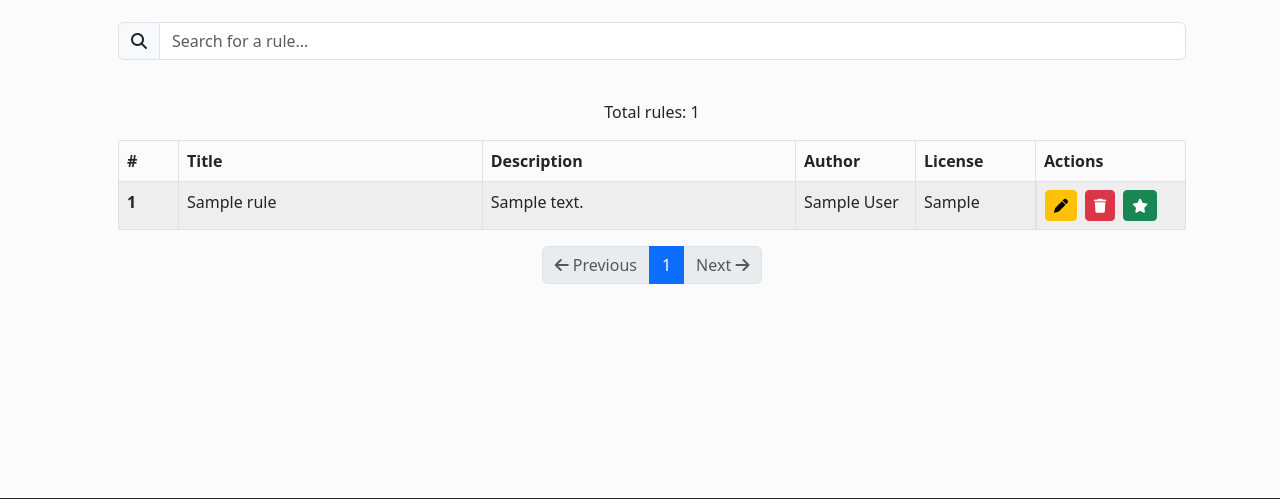
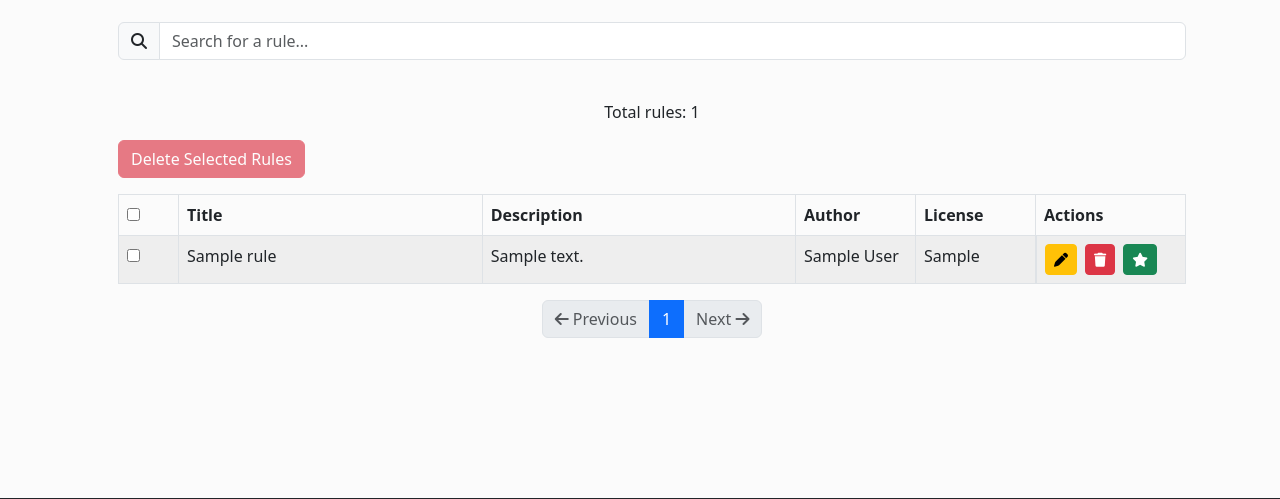
Before and after one commit to ngsoti/rulezet-core, a Flask app: page /rule/owner_rules in a window 1280 px wide. Shown: the part 174-673 px from the top of the page. Run offline with Flask 3, Linux system fonts and the light colour scheme; a user stored in the database is signed in; tables that the repository leaves empty hold one stand-in row (values such as "Sample post"); some libraries are stand-ins or nearby versions.

```diff
--- a/app/rule/rule.py
+++ b/app/rule/rule.py
@@ -43,6 +43,10 @@ def rule():
         form_dict = form_to_dict(form)
 
         form_dict['author'] =  current_user.first_name
+        if form_dict['description'] == '':
+            form_dict['description'] = "No description for the rule"
+        if form_dict['source'] == '':
+            form_dict['source'] = current_user.first_name + " , " + current_user.last_name
 
         RuleModel.add_rule_core(form_dict)
         flash('Rule added !', 'success')
@@ -132,6 +136,25 @@ def delete_rule():
     if current_user.id == user_id or current_user.is_admin():
         RuleModel.delete_rule_core(rule_id)
         return jsonify({"success": True, "message": "Rule deleted!"})
+
+    return render_template("access_denied.html")
+
+
+
+@rule_blueprint.route("/delete_selected_rules", methods=['POST'])
+@login_required
+def delete_selected_rules():
+    data = request.get_json()
+    rule_id = data.get('id')
+    user_id = RuleModel.get_rule_user_id(rule_id)  # Get the user who created the rule
+
+    # Check if the current user is either the owner or an admin
+    if current_user.id == user_id or current_user.is_admin():
+        success = RuleModel.delete_rule_core(rule_id)
+        if success:
+            return jsonify({"success": True, "message": "Rule deleted!"})
+        else:
+            return jsonify({"success": False, "message": "Failed to delete the rule!"})
 
     return render_template("access_denied.html")
 
--- a/app/templates/rule/rules_list.html
+++ b/app/templates/rule/rules_list.html
@@ -16,9 +16,9 @@
     {% endif %}
   {% endwith %}
 
-  <a :href="`/rule/test_yaml_rules_parse`" class="btn btn-warning btn-sm me-2" title="Edit Rule">
+  <!-- <a :href="`/rule/test_yaml_rules_parse`" class="btn btn-warning btn-sm me-2" title="Edit Rule">
     <i class="fas fa-pen"></i>
-  </a>
+  </a> -->
 
 
   <header class="d-flex justify-content-between align-items-center mb-4">
--- a/app/templates/rule/rules_owner.html
+++ b/app/templates/rule/rules_owner.html
@@ -26,23 +26,33 @@
 <template v-if="rules_list && rules_list.rule.length > 0">
     <br/>
     <p class="text-center">Total rules: [[ total_rules_liste ]]</p>
+    <div class="mb-3">
+        <button class="btn btn-danger" :disabled="selectedRules.length === 0" @click="deleteSelectedRules">
+            Delete Selected Rules
+        </button>
+    </div>
 
     <!-- Rules Table -->
     <table class="table table-striped table-bordered table-hover">
         <thead>
             <tr>
-            <th scope="col" style="width: 60px; text-overflow: ellipsis; overflow: hidden; white-space: nowrap;">#</th>
+                <!-- Master checkbox to select/deselect all rules -->
+                <th scope="col" style="width: 60px;">
+                    <input type="checkbox" v-model="selectAll" @change="toggleSelectAll">
+                </th>
                 <th scope="col" style="max-width: 200px; text-overflow: ellipsis; overflow: hidden; white-space: nowrap;">Title</th>
                 <th scope="col" style="max-width: 50px; text-overflow: ellipsis; overflow: hidden; white-space: nowrap;">Description</th>
                 <th scope="col" style="width: 120px; text-overflow: ellipsis; overflow: hidden; white-space: nowrap;">Author</th>
                 <th scope="col" style="width: 120px; text-overflow: ellipsis; overflow: hidden; white-space: nowrap;">License</th>
                 <th scope="col" style="width: 150px;">Actions</th>
             </tr>
-
         </thead>
         <tbody>
+            <!-- Loop over rules and add a checkbox for each row -->
             <tr v-for="(rule, index) in filteredRules" :key="rule.uuid" @click="detailRule(rule.id)" style="cursor: pointer;">
-            <th scope="row" style="width: 60px; text-overflow: ellipsis; overflow: hidden; white-space: nowrap;">[[ rule.id ]]</th>
+                <th scope="row" style="width: 60px;">
+                    <input type="checkbox" :value="rule.id" v-model="selectedRules" @click.stop/>
+                </th>
                 <td style="max-width: 200px; text-overflow: ellipsis; overflow: hidden; white-space: nowrap;">[[ rule.title ]]</td>
                 <td style="max-width: 150px; text-overflow: ellipsis; overflow: hidden; white-space: nowrap;">[[ rule.description ]]</td>
                 <td style="max-width: 120px; text-overflow: ellipsis; overflow: hidden; white-space: nowrap;">[[ rule.author ]]</td>
@@ -57,18 +67,15 @@
                             <i class="fas fa-trash"></i>
                         </button>
                     </template>
-
-
                     <a :href="`/rule/favorite/${rule.id}`" class="btn btn-success btn-sm me-2" title="Add to Favorites">
                         <i class="fas fa-star"></i>
                     </a>
                     {% endif %}
                 </td>
             </tr>
+        </tbody>
+    </table>
 
-    </tbody>
-
-    </table>
 
     <!-- Pagination (again) -->
     <nav aria-label="Page navigation">
@@ -107,7 +114,7 @@
 
 {% block script %}
 <script type="module">
-const { createApp, ref, computed } = Vue
+const { createApp, ref, computed, watch } = Vue
 import { message_list } from '/static/js/toaster.js'
 
 createApp({
@@ -122,6 +129,70 @@ createApp({
         const searchQuery = ref('')
         const total_rules_liste = ref()
 
+        const selectedRules = ref([]) // To store selected rule IDs
+        const selectAll = ref(false) // To handle the master checkbox
+
+
+        async function deleteSelectedRules() {
+            const selectedRuleIds = selectedRules.value;
+
+            if (selectedRuleIds.length === 0) {
+                message_list.error('No rules selected for deletion!');
+                return;
+            }
+
+            const res = await fetch('/rule/delete_rule', {
+                method: 'POST',
+                headers: {
+                    'Content-Type': 'application/json',
+                    'X-CSRFToken': csrf_token
+                },
+                body: JSON.stringify({ ids: selectedRuleIds })
+            });
+
+            const data = await res.json();
+
+            if (data.success) {
+                selectedRules.value = [];
+                fetchRules(current_page.value);
+                message_list.success(data.message);
+            } else {
+                message_list.error(data.message);
+            }
+        }
+
+
+
+
+
+
+
+
+
+
+
+
+
+        // select gestion
+        const allSelected = computed(() => selectedRules.value.length === rules_list.value.rule.length)
+
+        // Toggle the selection of all rules
+        const toggleSelectAll = () => {
+            if (selectAll.value) {
+                selectedRules.value = rules_list.value.rule.map(rule => rule.id) // Select all
+            } else {
+                selectedRules.value = [] // Deselect all
+            }
+        }
+        // Watch for changes in selectedRules to update selectAll checkbox
+        watch(selectedRules, () => {
+            selectAll.value = allSelected.value
+        })
+
+
+
+
+
         const filteredRules = computed(() => {
             if (!rules_list.value || !rules_list.value.rule) return []
             const query = searchQuery.value.toLowerCase()
@@ -133,8 +204,7 @@ createApp({
             )
         })
 
-
-    function detailRule(rule_id){
+        function detailRule(rule_id) {
             // fetch(`/rule/detail_rule/${rule_id}`)
             window.location.href = `/rule/detail_rule/${rule_id}`;
         }
@@ -145,24 +215,17 @@ createApp({
             rules_list.value = data
             total_pages.value = data.total_pages
             total_rules.value = data.total_rules
-        total_rules_liste.value = data.total_rules // copy to have a dynamique value of total rule
+            total_rules_liste.value = data.total_rules // copy to have a dynamic value of total rules
             current_page.value = page
         }
-    async function fetchCurrentUser(){
+
+        async function fetchCurrentUser() {
             const res = await fetch('get_current_user')
             const data = await res.json()
             current_user_is_admin.value = data.user
         }
 
-    // async function deleteRule(id, index) {
-    //     const res = await fetch('delete_rule?id=' + id)
-    //     const data = await res.json()
-    //     const acces = data.success
-    //     if(acces){
-    //         rules_list.value.rule.splice(index, 1)
-    //         total_rules_liste.value -= 1
-    //     }
-    // }
+        // Delete rule
         async function deleteRule(id, index) {
             const res = await fetch('/rule/delete_rule', {
                 method: 'POST',
@@ -180,6 +243,7 @@ createApp({
             }
         }
 
+        // Vote on a rule
         async function vote(voteType, ruleId) {
             const res = await fetch(`vote_rule?id=${ruleId}&vote_type=${voteType}`, { method: 'GET' })
             const data = await res.json()
@@ -193,12 +257,13 @@ createApp({
             }
         }
 
-    async function addFavoriteRule(id, index){
+        // Add to favorites
+        async function addFavoriteRule(id, index) {
             const res = await fetch('add_rule_favorite?id=' + id)
-        if (res){
+            if (res) {
                 message_list.success('Rule added to favorites!');
-        }else{
-        message_list.error('Rule added to favorites!');
+            } else {
+                message_list.error('Failed to add rule to favorites!');
             }
         }
 
@@ -222,6 +287,7 @@ createApp({
             return pages
         })
 
+        // Initial fetches
         fetchRules(1)
         fetchCurrentUser()
 
@@ -242,7 +308,12 @@ createApp({
             searchQuery,
             total_rules_liste,
             detailRule,
-        csrf_token
+            csrf_token,
+            selectedRules,
+            selectAll,
+            allSelected,
+            toggleSelectAll,
+            deleteSelectedRules
         }
     }
 }).mount('#main-container')
```
Also changed, not shown: app/rule/rule_form.py (+4 -4 lines). Lines whose indentation alone changed are shown as unchanged.
